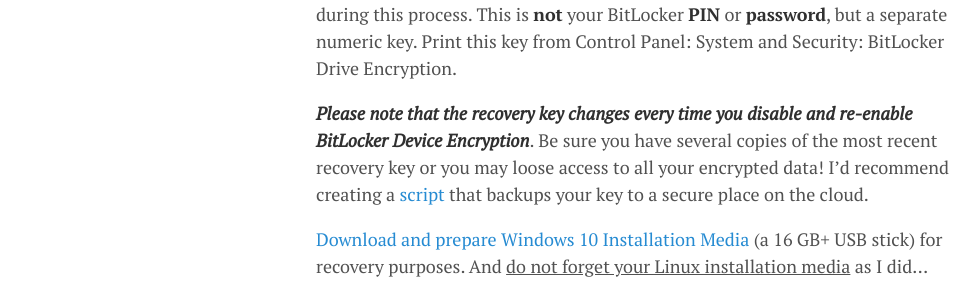
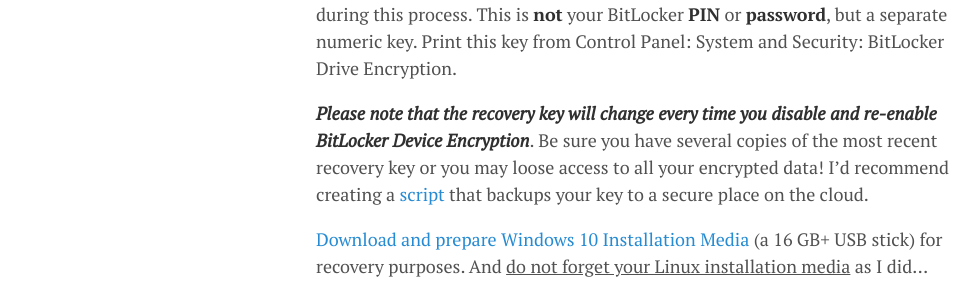
Before and after one commit to lgeurts/lgeurts.github.io, a Jekyll site: the page built from _posts/2019-03-19-dual-booting-windows-and-linux.md, in a window 1280 px wide and 900 px high, scrolled down 961 px. Shown: the part 159-454 px from the top of the window, without its empty margins (0-979 px from the left). Built offline with Jekyll 4.4.1, drawn with Linux system fonts in a browser that asks for light colours; nearby versions of some CDN libraries; comment, search, counter and statistics services are not loaded.

Commit message:
Update 2019-03-19-dual-booting-windows-and-linux.md

```diff
--- a/_posts/2019-03-19-dual-booting-windows-and-linux.md
+++ b/_posts/2019-03-19-dual-booting-windows-and-linux.md
@@ -19,7 +19,7 @@
 
 You should also print a copy of your BitLocker recovery key as it may be needed during this process. This is **not** your BitLocker **PIN** or **password**, but a separate numeric key. Print this key from Control Panel: System and Security: BitLocker Drive Encryption.
 
-***Please note that the recovery key changes every time you disable and re-enable BitLocker Device Encryption***.
+***Please note that the recovery key will change every time you disable and re-enable BitLocker Device Encryption***.
 Be sure you have several copies of the most recent recovery key or you may loose access to all your encrypted data! I'd recommend creating a [script](https://blog.ahasayen.com/how-to-backup-bitlocker-keys/) that backups your key to a secure place on the cloud.
 
 [Download and prepare Windows 10 Installation Media](https://www.microsoft.com/en-us/software-download/windows10) (a 16 GB+ USB stick) for recovery purposes. And <span style="text-decoration: underline">do not forget your Linux installation media</span> as I did...
```
